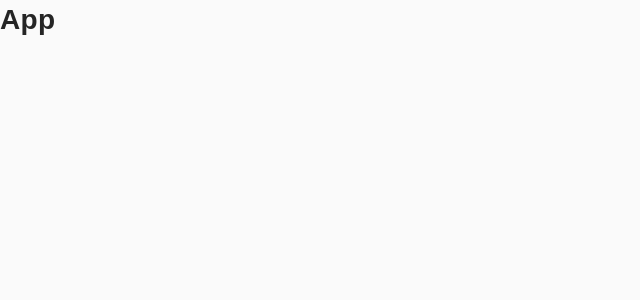
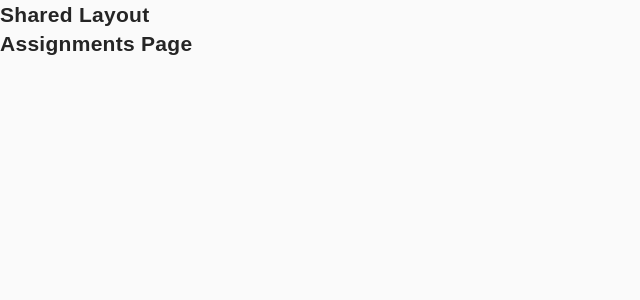
Before and after one commit to Denys-Nalyvaiko/student-dashboard-react, a React (Vite) app: page /assignments in a window 1280 px wide. Shown: the top 300 px of the page, without its empty margins (0-640 px from the left). Built offline with nearby package versions, Linux system fonts and the light colour scheme.

Commit message:
configure basic route

```diff
--- a/src/components/App.jsx
+++ b/src/components/App.jsx
@@ -1,5 +1,26 @@
+import { lazy } from 'react';
+import { Routes, Route, Navigate } from 'react-router';
+import SharedLayout from '../layouts/SharedLayout';
+
+const LoginPage = lazy(() => import('../pages/LoginPage'));
+const RegisterPage = lazy(() => import('../pages/RegisterPage'));
+const HomePage = lazy(() => import('../pages/HomePage'));
+const AssignmentsPage = lazy(() => import('../pages/AssignmentsPage'));
+const ProfilePage = lazy(() => import('../pages/ProfilePage'));
+
 const App = () => {
-  return <h1>App</h1>;
+  return (
+    <Routes>
+      <Route path="/login" element={<LoginPage />} />
+      <Route path="/register" element={<RegisterPage />} />
+      <Route path="/" element={<SharedLayout />}>
+        <Route index element={<HomePage />} />
+        <Route path="/assignments" element={<AssignmentsPage />} />
+        <Route path="/profile" element={<ProfilePage />} />
+      </Route>
+      <Route path="*" element={<Navigate to="/" />} />
+    </Routes>
+  );
 };
 
 export default App;
--- /dev/null
+++ b/src/layouts/SharedLayout.jsx
@@ -0,0 +1,15 @@
+import { Suspense } from 'react';
+import { Outlet } from 'react-router';
+
+const SharedLayout = () => {
+  return (
+    <>
+      <h2>Shared Layout</h2>
+      <Suspense fallback={<p>Loading ...</p>}>
+        <Outlet />
+      </Suspense>
+    </>
+  );
+};
+
+export default SharedLayout;
--- /dev/null
+++ b/src/pages/AssignmentsPage.jsx
@@ -0,0 +1,5 @@
+const AssignmentsPage = () => {
+  return <h2>Assignments Page</h2>;
+};
+
+export default AssignmentsPage;
--- /dev/null
+++ b/src/pages/HomePage.jsx
@@ -0,0 +1,5 @@
+const HomePage = () => {
+  return <h2>Home Page</h2>;
+};
+
+export default HomePage;
--- /dev/null
+++ b/src/pages/LoginPage.jsx
@@ -0,0 +1,5 @@
+const LoginPage = () => {
+  return <h2>Login Page</h2>;
+};
+
+export default LoginPage;
--- /dev/null
+++ b/src/pages/ProfilePage.jsx
@@ -0,0 +1,5 @@
+const ProfilePage = () => {
+  return <h2>Profile Page</h2>;
+};
+
+export default ProfilePage;
--- /dev/null
+++ b/src/pages/RegisterPage.jsx
@@ -0,0 +1,5 @@
+const RegisterPage = () => {
+  return <h2>Register Page</h2>;
+};
+
+export default RegisterPage;
```
